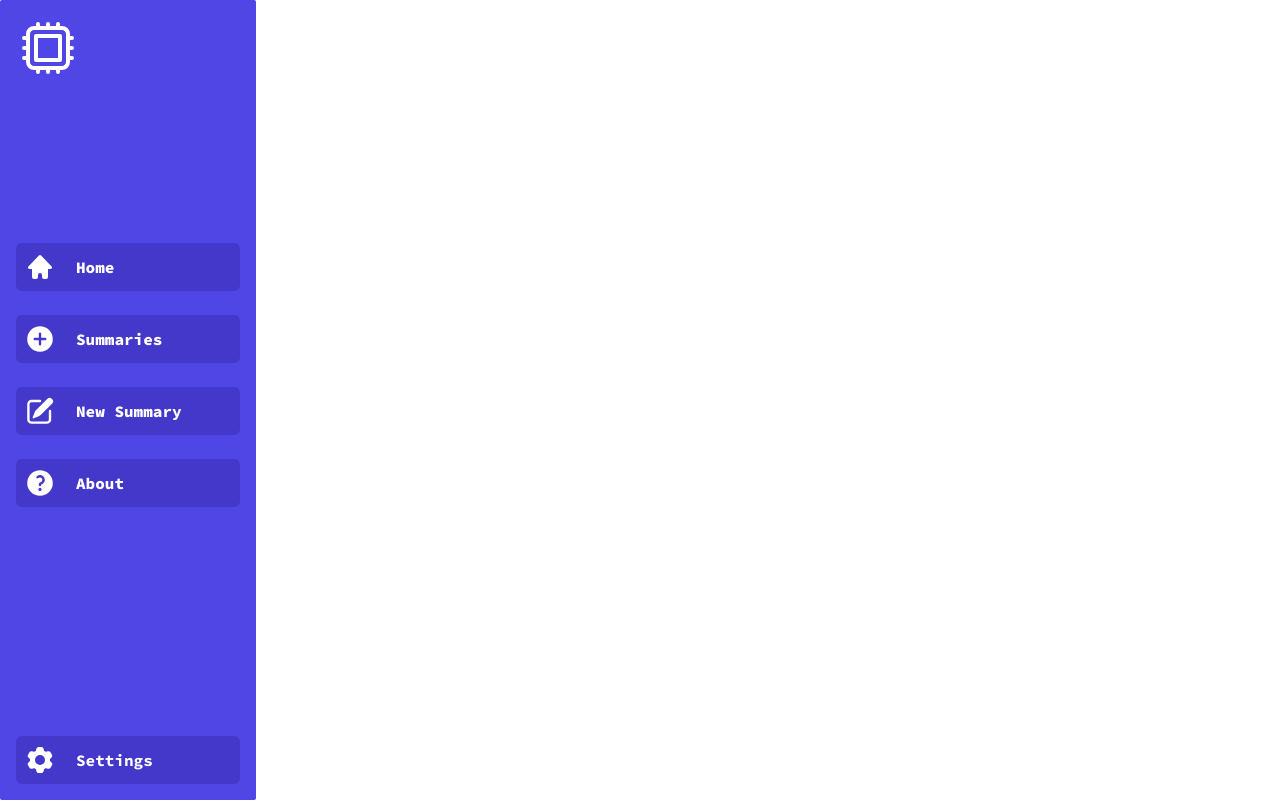
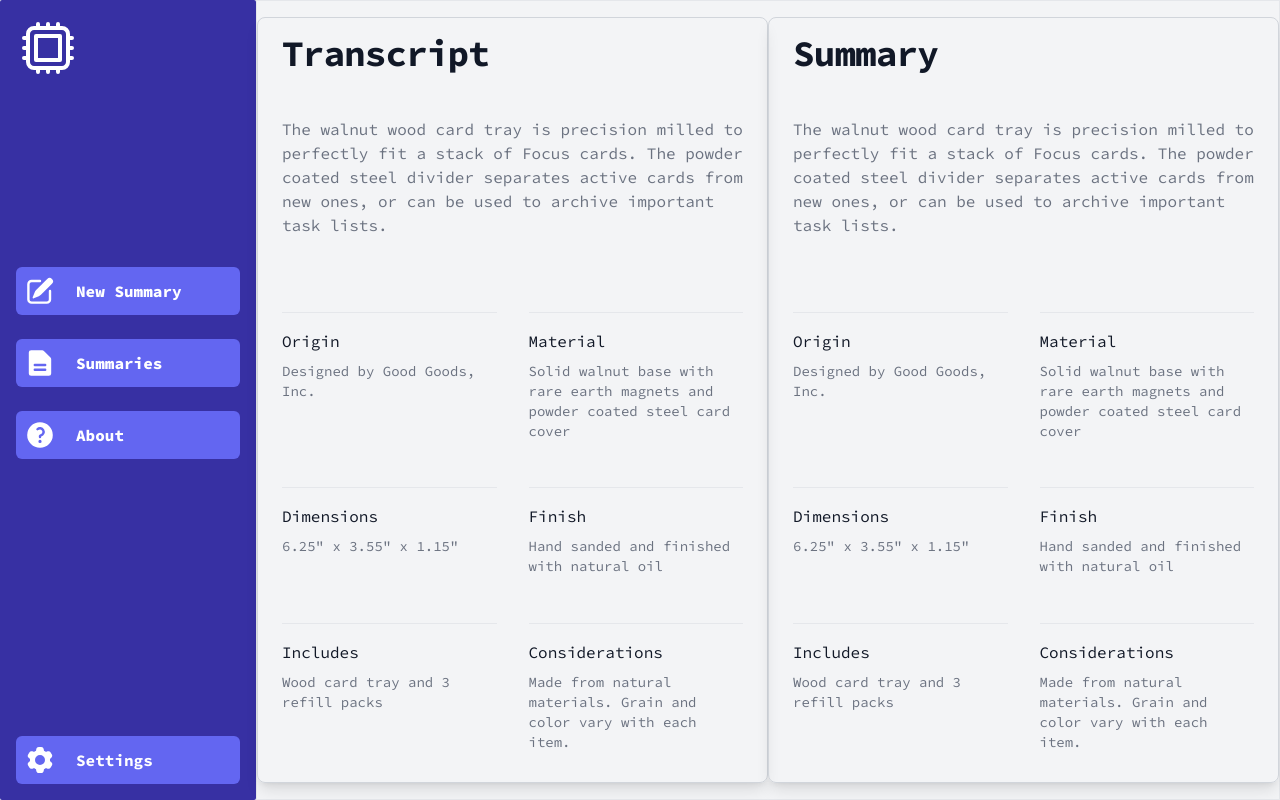
Before and after one commit to toni-akintola/seer-ai, a Next.js app: page /product in a window 1280 px wide. Built offline with nearby package versions, Linux system fonts and the light colour scheme.

Commit message:
custom layout for product pages

```diff
--- /dev/null
+++ b/src/app/product/layout.tsx
@@ -0,0 +1,19 @@
+import RootLayout from "@/app/layout";
+import Sidebar from "@/components/layout/Sidebar";
+import { ReactElement } from "react";
+
+
+export default function Layout({
+    children,
+}: {
+    children: React.ReactNode;
+}) {
+   return (
+        <RootLayout>
+            <div className='bg-gray-100 grid-cols-5 grid h-screen'>
+                <Sidebar/>
+                {children}
+            </div>
+        </RootLayout>
+    )
+}
--- /dev/null
+++ b/src/app/product/new-summary/page.tsx
@@ -0,0 +1,11 @@
+import React from 'react'
+
+type Props = {}
+
+const NewSummary = (props: Props) => {
+  return (
+    <div>NewSummary</div>
+  )
+}
+
+export default NewSummary
--- a/src/app/product/page.tsx
+++ b/src/app/product/page.tsx
@@ -1,7 +1,4 @@
-import SidebarItem from '@/components/layout/SidebarItem'
-import { HomeIcon, } from '@heroicons/react/16/solid'
-import { PencilSquareIcon, QuestionMarkCircleIcon } from '@heroicons/react/20/solid'
-import { PlusCircleIcon } from '@heroicons/react/20/solid'
+import { DocumentTextIcon, PencilSquareIcon, QuestionMarkCircleIcon } from '@heroicons/react/20/solid'
 import { ArrowDownCircleIcon, CpuChipIcon, HomeModernIcon } from '@heroicons/react/24/outline'
 import { Cog6ToothIcon } from '@heroicons/react/24/solid'
 import Link from 'next/link'
@@ -10,34 +7,54 @@ import React from 'react'
 type Props = {}
 
 const items = [
-  { name: "Home", href: "", icon: <HomeIcon className='w-8 h-8 text-white'/> }, { name: "Summaries", href: "", icon: <PlusCircleIcon className='w-8 h-8 text-white' /> }, { name: "New Summary", href: "", icon: <PencilSquareIcon className='h-8 w-8 text-white'/> },
+  { name: "New Summary", href: "/product/new-summary", icon: <PencilSquareIcon className='h-8 w-8 text-white'/> }, { name: "Summaries", href: "", icon: <DocumentTextIcon className='w-8 h-8 text-white' /> },
   { name: "About", href: "/hero", icon: <QuestionMarkCircleIcon className='h-8 w-8 text-white'/>, }
 ]
-const navigation = [
-    { name: "Product", href: "/product" },
-    { name: "Features", href: "#" },
-];
+
+
+const features = [
+  { name: 'Origin', description: 'Designed by Good Goods, Inc.' },
+  { name: 'Material', description: 'Solid walnut base with rare earth magnets and powder coated steel card cover' },
+  { name: 'Dimensions', description: '6.25" x 3.55" x 1.15"' },
+  { name: 'Finish', description: 'Hand sanded and finished with natural oil' },
+  { name: 'Includes', description: 'Wood card tray and 3 refill packs' },
+  { name: 'Considerations', description: 'Made from natural materials. Grain and color vary with each item.' },
+]
+
 const Product = (props: Props) => {
   return (
-    <div className='bg-white grid-cols-5 grid h-screen'>
-      <div className='col-span-1 bg-white'>
-        <div className='grid py-4 px-4 h-full rounded-sm space-y-24 bg-indigo-600 flex-col'>
-          <CpuChipIcon className='text-white h-16 w-16'/>
-          <div className='flex flex-col space-y-6 items-center'>
-            {items.map((item) => (
-              <Link key={item.name} href={item.href} className='flex bg-indigo-700 flex-row items-center p-2 space-x-5 w-full rounded-md hover:bg-indigo-900 '>
-              {item.icon}
-              <p className='text-base text-white font-extrabold'>{item.name}</p>
-            </Link>
+    <div className='bg-gray-100 col-span-4 border grid h-screen grid-cols-4'>
+      <div className="mx-auto grid max-w-2xl col-span-2 justify-center px-6 m-4 py-4 shadow-lg border border-gray-300 rounded-lg">
+          <h2 className="text-3xl font-bold tracking-tight text-gray-900 sm:text-4xl">Transcript</h2>
+          <p className=" text-gray-500">
+            The walnut wood card tray is precision milled to perfectly fit a stack of Focus cards. The powder coated
+            steel divider separates active cards from new ones, or can be used to archive important task lists.
+          </p>
+
+          <dl className="mt-8 grid grid-cols-1 gap-x-6 gap-y-5 sm:grid-cols-2 sm:gap-y-8 lg:gap-x-8">
+            {features.map((feature) => (
+              <div key={feature.name} className="border-t border-gray-200 pt-4">
+                <dt className="font-medium text-gray-900">{feature.name}</dt>
+                <dd className="mt-2 text-sm text-gray-500">{feature.description}</dd>
+              </div>
             ))}
-          </div>
-          <div className='flex'>
-             <div className='flex self-end bg-indigo-700 flex-row items-center p-2 space-x-5 w-full rounded-md hover:bg-indigo-900 '>
-              <Cog6ToothIcon className='h-8 w-8 text-white' />
-              <p className='text-base text-white font-semibold'>Settings</p>
-            </div>
-          </div>
-        </div>
+          </dl>
+      </div>
+       <div className="mx-auto grid max-w-2xl col-span-2 justify-center px-6 m-4 py-4 shadow-lg border border-gray-300 rounded-lg">
+          <h2 className="text-3xl font-bold tracking-tight text-gray-900 sm:text-4xl">Summary</h2>
+          <p className=" text-gray-500">
+            The walnut wood card tray is precision milled to perfectly fit a stack of Focus cards. The powder coated
+            steel divider separates active cards from new ones, or can be used to archive important task lists.
+          </p>
+
+          <dl className="mt-8 grid grid-cols-1 gap-x-6 gap-y-5 sm:grid-cols-2 sm:gap-y-8 lg:gap-x-8">
+            {features.map((feature) => (
+              <div key={feature.name} className="border-t border-gray-200 pt-4">
+                <dt className="font-medium text-gray-900">{feature.name}</dt>
+                <dd className="mt-2 text-sm text-gray-500">{feature.description}</dd>
+              </div>
+            ))}
+          </dl>
       </div>
     </div>
   )
--- /dev/null
+++ b/src/app/product/summaries/page.tsx
@@ -0,0 +1,11 @@
+import React from 'react'
+
+type Props = {}
+
+const Summaries = (props: Props) => {
+  return (
+    <div>Summaries</div>
+  )
+}
+
+export default Summaries
--- /dev/null
+++ b/src/components/footer/Menus.tsx
@@ -0,0 +1,33 @@
+export const PRODUCTS = [
+  { name: "Drag And Drop", link: "#" },
+  { name: "Visual Studio X", link: "#" },
+  { name: "Easy Content", link: "#" },
+];
+export const RESOURCES = [
+  { name: "Industries and tools", link: "#" },
+  { name: "Use cases", link: "#" },
+  { name: "Blog", link: "#" },
+  { name: "Online evenet", link: "#" },
+  { name: "Nostrud exercitation", link: "#" },
+];
+export const COMPANY = [
+  { name: "Diversity & inclusion", link: "#" },
+  { name: "About us", link: "#" },
+  { name: "Press", link: "#" },
+  { name: "Customer Stories", link: "#" },
+  { name: "Online communities", link: "#" },
+];
+export const SUPPORT = [
+  { name: "Documentation", link: "#" },
+  { name: "Tutorials & guides", link: "#" },
+  { name: "Webinars", link: "#" },
+  { name: "Open-source", link: "#" },
+];
+
+export const Icons = [
+  { name: "logo-facebook", link: "#" },
+  { name: "logo-twitter", link: "#" },
+  { name: "logo-github", link: "#" },
+  { name: "logo-linkedin", link: "#" },
+  { name: "logo-instagram", link: "#" },
+];
--- /dev/null
+++ b/src/components/layout/Sidebar.tsx
@@ -0,0 +1,36 @@
+import React from 'react'
+import { DocumentTextIcon, PencilSquareIcon, QuestionMarkCircleIcon } from '@heroicons/react/20/solid'
+import { ArrowDownCircleIcon, CpuChipIcon, HomeModernIcon } from '@heroicons/react/24/outline'
+import { Cog6ToothIcon } from '@heroicons/react/24/solid'
+import Link from 'next/link'
+
+const items = [
+  { name: "New Summary", href: "", icon: <PencilSquareIcon className='h-8 w-8 text-white'/> }, { name: "Summaries", href: "", icon: <DocumentTextIcon className='w-8 h-8 text-white' /> },
+  { name: "About", href: "/hero", icon: <QuestionMarkCircleIcon className='h-8 w-8 text-white'/>, }
+]
+
+const Sidebar: React.FunctionComponent = () => {
+  return (
+        <div className='grid py-4 px-4 h-full rounded-sm space-y-24 bg-indigo-800 flex-col'>
+            <Link href="/hero">
+                <CpuChipIcon className='text-white h-16 w-16'/>
+            </Link>
+            <div className='flex flex-col space-y-6 items-center'>
+                {items.map((item) => (
+                <Link key={item.name} href={item.href} className='flex bg-indigo-500 flex-row items-center p-2 space-x-5 w-full rounded-md hover:bg-indigo-900 '>
+                {item.icon}
+                <p className='text-base text-white font-extrabold'>{item.name}</p>
+                </Link>
+                ))}
+            </div>
+            <div className='flex'>
+                <div className='flex self-end bg-indigo-500 flex-row items-center p-2 space-x-5 w-full rounded-md hover:bg-indigo-900 '>
+                <Cog6ToothIcon className='h-8 w-8 text-white' />
+                <p className='text-base text-white font-semibold'>Settings</p>
+                </div>
+            </div>
+        </div>
+)
+}
+
+export default Sidebar
```
Also changed, not shown: src/components/footer/Footer.tsx (added, +45 -0 lines), src/components/footer/FooterItem.tsx (added, +34 -0 lines), src/components/footer/ItemsContainer.tsx (added, +14 -0 lines), src/components/footer/SocialIcons.tsx (added, +20 -0 lines).
